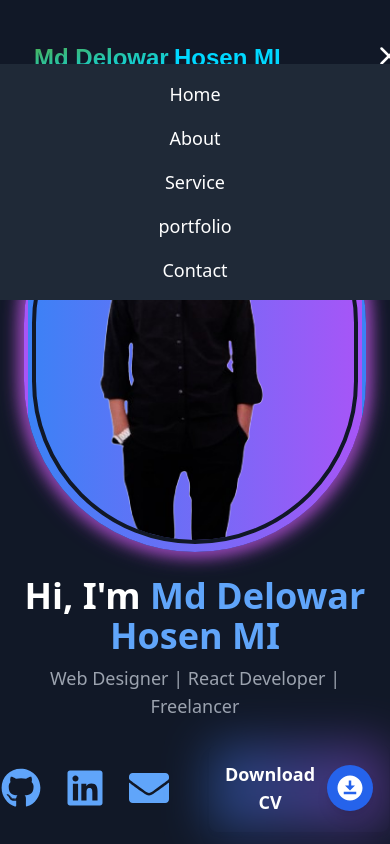
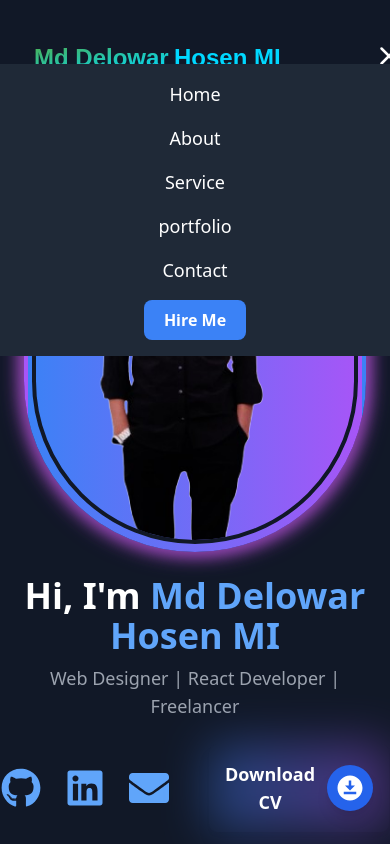
Before and after one commit to delowarmi/Portfolio, a React (Vite) app: page / in a window 390 px wide. Both pictures are taken after a click on the button 389 px from the left and 56 px from the top of the page. Shown: the top 844 px of the page. Built offline with nearby package versions, Linux system fonts and the light colour scheme.

Commit message:
Add "Hire Me" button to Navbar for contact accessibility

```diff
--- a/src/components/Navbar.jsx
+++ b/src/components/Navbar.jsx
@@ -89,6 +89,11 @@ const Navbar = () => {
           <NavItem to="/service" label="Service" onClick={toggleNavbar} />
           <NavItem to="/portfolio" label="portfolio" onClick={toggleNavbar} />
           <NavItem to="/contact" label="Contact" onClick={toggleNavbar} />
+        <Link to="mailto:md48735002@gmail.com">
+            <button className="bg-blue-500 hover:bg-blue-700 text-white font-bold py-2 px-5 rounded-lg transition-all duration-300">
+              Hire Me
+            </button>
+          </Link>
         </ul>
       </div>
     </nav>
```
